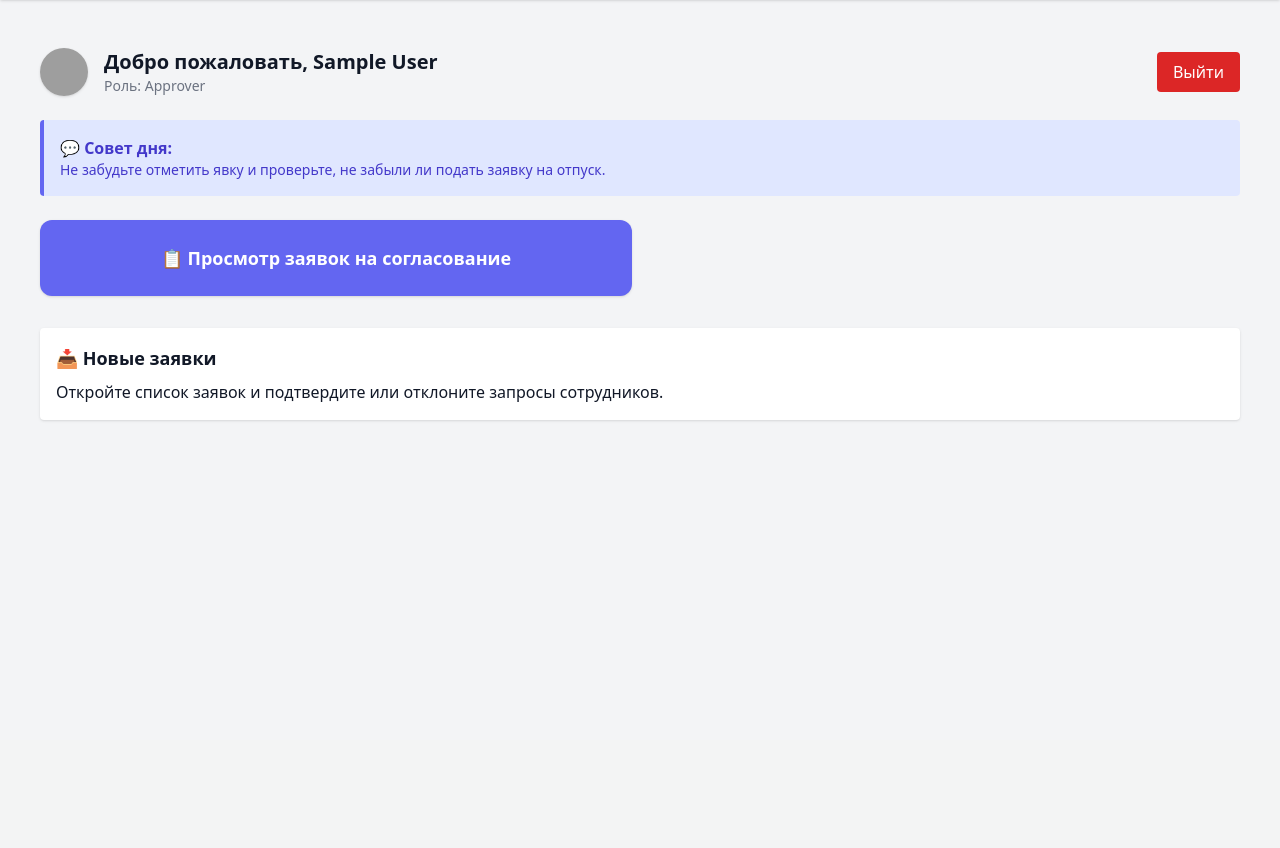
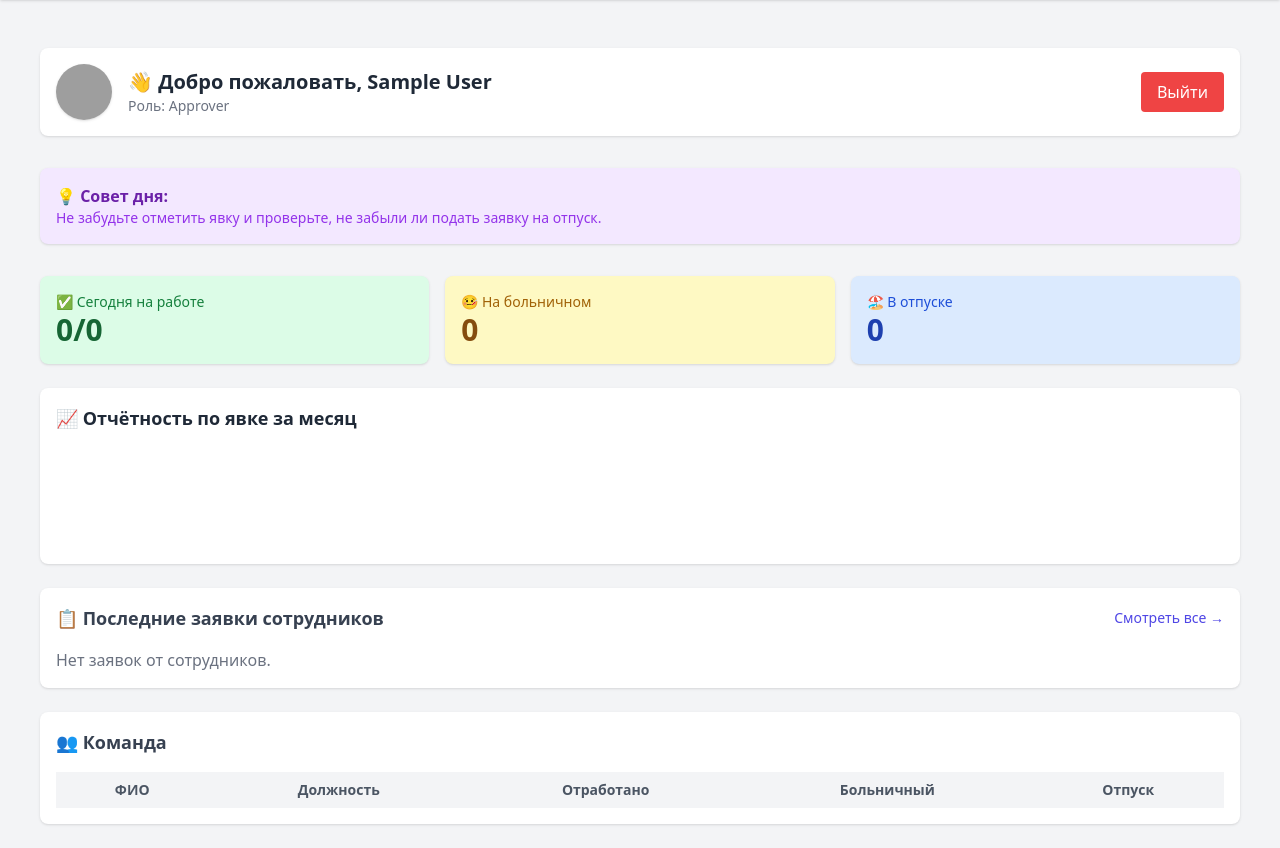
Before and after one commit to NurikD/tabel-track, a Django app: page / in a window 1280 px wide. Shown: the part 60-908 px from the top of the page. Before the commit the page ends 481 px from the top, so only its background shows below. Run offline with Django 5.2, Linux system fonts and the light colour scheme; a user stored in the database is signed in; tables that the repository leaves empty hold one stand-in row (values such as "Sample post"); lists and menus that the app fills with data are empty; some libraries are stand-ins or nearby versions; grey boxes are pictures that could not be loaded.

Commit message:
редизайн дашбордов, добавление должности в бд

```diff
--- a/tabelTrack/app/admin.py
+++ b/tabelTrack/app/admin.py
@@ -5,11 +5,9 @@ from django.contrib.auth.admin import UserAdmin
 @admin.register(CustomUser)
 class CustomUserAdmin(UserAdmin):
     fieldsets = UserAdmin.fieldsets + (
-        ('Дополнительно', {
-            'fields': ('role', 'gender', 'shift_type', 'shift_start_date')  # добавляем поле в интерфейс
-        }),
+        ('Дополнительно', {'fields': ('role', 'gender', 'shift_type', 'shift_start_date', 'position')}),
     )
-    list_display = ['username', 'email', 'first_name', 'last_name', 'role', 'shift_type']
+    list_display = ['username', 'email', 'get_full_name', 'position', 'role']
     list_filter = ['role', 'shift_type']
 
 @admin.register(LeaveRequest)
--- a/tabelTrack/app/templates/dashboard.html
+++ b/tabelTrack/app/templates/dashboard.html
@@ -4,118 +4,162 @@
 {% block content %}
 <div class="max-w-7xl mx-auto p-6">
 
-  <!-- Приветствие и аватар -->
-  <div class="flex items-center justify-between mb-6">
-    <div class="flex items-center space-x-4">
+  <!-- Верхняя панель -->
+  <div class="flex items-center justify-between mb-8 bg-white shadow rounded-lg p-4">
+    <div class="flex items-center">
       <img src="https://ui-avatars.com/api/?name={{ user.get_full_name }}" alt="avatar"
-           class="w-12 h-12 rounded-full shadow">
+           class="w-14 h-14 rounded-full shadow mr-4">
       <div>
-        <h1 class="text-xl font-bold">Добро пожаловать, {{ user.get_full_name }}</h1>
+        <h1 class="text-xl font-bold text-gray-800">👋 Добро пожаловать, {{ user.get_full_name }}</h1>
         <p class="text-sm text-gray-500">Роль: {{ user.role|title }}</p>
       </div>
     </div>
     <form action="{% url 'logout' %}" method="post">
       {% csrf_token %}
-      <button type="submit" class="bg-red-600 text-white px-4 py-2 rounded hover:bg-red-700">
-        Выйти
-      </button>
+      <button type="submit" class="px-4 py-2 bg-red-500 text-white rounded hover:bg-red-600 transition">Выйти</button>
     </form>
   </div>
 
   <!-- Совет дня -->
-  <div class="bg-indigo-100 border-l-4 border-indigo-500 text-indigo-700 p-4 rounded mb-6">
-    <p class="font-semibold">💬 Совет дня:</p>
-    <p class="text-sm">Не забудьте отметить явку и проверьте, не забыли ли подать заявку на отпуск.</p>
+  <div class="bg-purple-100 p-4 rounded-lg shadow mb-8">
+    <p class="font-semibold text-purple-800">💡 Совет дня:</p>
+    <p class="text-sm text-purple-600">Не забудьте отметить явку и проверьте, не забыли ли подать заявку на отпуск.</p>
   </div>
 
   {% if user.role == 'worker' %}
-    <!-- Реальная статистика -->
-    <div class="grid grid-cols-2 md:grid-cols-4 gap-4 mb-8">
-      <div class="bg-white shadow p-4 rounded-lg text-center">
-        <div class="text-sm text-gray-500">Отработано</div>
-        <div class="text-2xl font-bold text-green-600">{{ worked_days }} дн.</div>
+    <!-- Блок карточек -->
+    <div class="grid grid-cols-2 md:grid-cols-4 gap-6 mb-8">
+      <div class="p-5 bg-green-100 rounded-xl shadow text-center">
+        <p class="text-gray-600">✅ Отработано</p>
+        <p class="text-3xl font-bold text-green-700">{{ worked_days }}</p>
       </div>
-      <div class="bg-white shadow p-4 rounded-lg text-center">
-        <div class="text-sm text-gray-500">Отпуск</div>
-        <div class="text-2xl font-bold text-blue-600">{{ vacation_days }} дн.</div>
+      <div class="p-5 bg-blue-100 rounded-xl shadow text-center">
+        <p class="text-gray-600">🏖️ Отпуск</p>
+        <p class="text-3xl font-bold text-blue-700">{{ vacation_days }}</p>
       </div>
-      <div class="bg-white shadow p-4 rounded-lg text-center">
-        <div class="text-sm text-gray-500">Больничный</div>
-        <div class="text-2xl font-bold text-yellow-600">{{ sick_days }} дн.</div>
+      <div class="p-5 bg-yellow-100 rounded-xl shadow text-center">
+        <p class="text-gray-600">🤒 Больничный</p>
+        <p class="text-3xl font-bold text-yellow-700">{{ sick_days }}</p>
       </div>
-      <div class="bg-white shadow p-4 rounded-lg text-center">
-        <div class="text-sm text-gray-500">Пропущено</div>
-        <div class="text-2xl font-bold text-red-600">{{ absent_days }} дн.</div>
+      <div class="p-5 bg-red-100 rounded-xl shadow text-center">
+        <p class="text-gray-600">⛔ Пропущено</p>
+        <p class="text-3xl font-bold text-red-700">{{ absent_days }}</p>
       </div>
     </div>
-  {% endif %}
 
-  <!-- Панель действий -->
+    <!-- Кнопки -->
     <div class="grid grid-cols-1 md:grid-cols-2 gap-4 mb-8">
-    {% if user.role == 'worker' %}
-      <a href="{% url 'attendance' %}"
-         class="bg-blue-500 hover:bg-blue-600 text-white p-6 rounded-xl text-center text-lg font-semibold shadow">
+      <a href="{% url 'attendance' %}" class="py-4 bg-indigo-500 hover:bg-indigo-600 text-white rounded-xl shadow text-center transition">
         📅 Мой табель
       </a>
-      <a href="{% url 'leave_request' %}"
-         class="bg-green-500 hover:bg-green-600 text-white p-6 rounded-xl text-center text-lg font-semibold shadow">
+      <a href="{% url 'leave_request' %}" class="py-4 bg-teal-500 hover:bg-teal-600 text-white rounded-xl shadow text-center transition">
         📝 Подать заявку
       </a>
+    </div>
+
+    <!-- Последние заявки -->
+    <div class="bg-white shadow rounded-lg p-4">
+      <h2 class="font-bold text-lg text-gray-700 mb-4">🗂️ Последние заявки</h2>
+      <ul class="divide-y">
+        {% for req in my_requests %}
+          <li class="py-3 flex justify-between items-center">
+            <span class="text-gray-700">{{ req.get_leave_type_display }}: {{ req.start_date }} – {{ req.end_date }}</span>
+            <span class="text-sm px-2 py-1 rounded font-medium
+              {% if req.status == 'approved' %}bg-green-100 text-green-700
+              {% elif req.status == 'rejected' %}bg-red-100 text-red-700
+              {% else %}bg-yellow-100 text-yellow-700{% endif %}">
+              {% if req.status == 'approved' %}✅ Одобрено{% elif req.status == 'rejected' %}❌ Отклонено{% else %}⏳ В ожидании{% endif %}
+            </span>
+          </li>
+        {% empty %}
+          <li class="text-gray-500">Нет заявок.</li>
+        {% endfor %}
+      </ul>
+    </div>
   {% elif user.role == 'editor' %}
-      <a href="{% url 'edit_attendance' %}"
-         class="bg-yellow-500 hover:bg-yellow-600 text-white p-6 rounded-xl text-center text-lg font-semibold shadow">
+    <!-- Editor блок -->
+    <div class="mb-8 bg-yellow-100 p-4 rounded-xl shadow">
+      <h2 class="text-lg font-semibold text-yellow-700 mb-2">🛠️ Задача редактора</h2>
+      <p class="text-gray-700">Проверьте табели сотрудников за текущий период и при необходимости внесите корректировки.</p>
+    </div>
+    <a href="{% url 'edit_attendance' %}" class="py-4 bg-yellow-500 hover:bg-yellow-600 text-white rounded-xl shadow text-center transition block">
       🛠 Редактировать табель сотрудников
     </a>
   {% elif user.role == 'approver' %}
-      <a href="{% url 'approve_requests' %}"
-         class="bg-indigo-500 hover:bg-indigo-600 text-white p-6 rounded-xl text-center text-lg font-semibold shadow">
-        📋 Просмотр заявок на согласование
-      </a>
-    {% elif user.role == 'admin' %}
-      <a href="{% url 'user_management' %}"
-         class="bg-gray-800 hover:bg-gray-700 text-white p-6 rounded-xl text-center text-lg font-semibold shadow">
-        👥 Управление пользователями
-      </a>
-    {% endif %}
+    <!-- Approver: Блок статистики -->
+    <div class="grid grid-cols-1 md:grid-cols-3 gap-4 mb-6">
+      <div class="bg-green-100 rounded-lg shadow p-4">
+        <h2 class="text-sm text-green-700">✅ Сегодня на работе</h2>
+        <p class="text-3xl font-bold text-green-800">{{ stats.today_present }}/{{ stats.total_employees }}</p>
+      </div>
+      <div class="bg-yellow-100 rounded-lg shadow p-4">
+        <h2 class="text-sm text-yellow-700">🤒 На больничном</h2>
+        <p class="text-3xl font-bold text-yellow-800">{{ stats.today_sick }}</p>
+      </div>
+      <div class="bg-blue-100 rounded-lg shadow p-4">
+        <h2 class="text-sm text-blue-700">🏖️ В отпуске</h2>
+        <p class="text-3xl font-bold text-blue-800">{{ stats.today_vacation }}</p>
+      </div>
     </div>
 
-  <!-- Инфо для редактора -->
-  {% if user.role == 'editor' %}
-    <div class="bg-white p-4 rounded shadow mb-8">
-      <h2 class="text-lg font-semibold mb-2">📊 Задача</h2>
-      <p>Проверьте табели сотрудников за текущий период и при необходимости внесите корректировки.</p>
+    <!-- График -->
+    <div class="mb-6 bg-white rounded-lg shadow p-4">
+      <h2 class="text-lg font-semibold text-gray-800 mb-4">📈 Отчётность по явке за месяц</h2>
+      <canvas id="attendanceChart" height="100"></canvas>
     </div>
-  {% endif %}
 
-  <!-- Инфо для согласующего -->
-  {% if user.role == 'approver' %}
-    <div class="bg-white p-4 rounded shadow mb-8">
-      <h2 class="text-lg font-semibold mb-2">📥 Новые заявки</h2>
-      <p>Откройте список заявок и подтвердите или отклоните запросы сотрудников.</p>
+    <!-- Последние заявки сотрудников -->
+    <div class="bg-white shadow rounded-lg p-4 mb-6">
+      <div class="flex justify-between items-center mb-4">
+        <h2 class="font-bold text-lg text-gray-700">📋 Последние заявки сотрудников</h2>
+        <a href="{% url 'approve_requests' %}" class="text-sm text-indigo-600 hover:underline">Смотреть все →</a>
       </div>
-  {% endif %}
-
-  <!-- Последние заявки — worker -->
-  {% if user.role == 'worker' %}
-    <h2 class="text-xl font-semibold mb-2">📋 Последние заявки</h2>
-    <ul class="space-y-2">
-      {% for req in my_requests %}
-        <li class="bg-white p-3 rounded shadow flex justify-between items-center">
-          <span>{{ req.get_leave_type_display }}: {{ req.start_date }} – {{ req.end_date }}</span>
-          <span class="text-sm font-medium
-            {% if req.status == 'approved' %}text-green-600
-            {% elif req.status == 'rejected' %}text-red-600
-            {% else %}text-yellow-600{% endif %}">
-            {% if req.status == 'approved' %}✅ Одобрено
-            {% elif req.status == 'rejected' %}❌ Отклонено
-            {% else %}⏳ В ожидании{% endif %}
+      <ul class="divide-y">
+        {% for req in team_requests %}
+          <li class="py-2 flex justify-between items-center">
+            <div>
+              <p class="font-medium text-gray-700">{{ req.user.get_full_name }}</p>
+              <p class="text-sm text-gray-500">{{ req.get_leave_type_display }}: {{ req.start_date }} – {{ req.end_date }}</p>
+            </div>
+            <span class="text-sm px-2 py-1 rounded font-medium
+              {% if req.status == 'approved' %}bg-green-100 text-green-700
+              {% elif req.status == 'rejected' %}bg-red-100 text-red-700
+              {% else %}bg-yellow-100 text-yellow-700{% endif %}">
+              {% if req.status == 'approved' %}✅ Одобрено{% elif req.status == 'rejected' %}❌ Отклонено{% else %}⏳ В ожидании{% endif %}
             </span>
           </li>
         {% empty %}
-        <li class="text-sm text-gray-500">Нет заявок.</li>
+          <li class="text-gray-500">Нет заявок от сотрудников.</li>
         {% endfor %}
       </ul>
+    </div>
+
+    <!-- Команда -->
+    <div class="bg-white shadow rounded-lg p-4">
+      <h2 class="font-bold text-lg text-gray-700 mb-4">👥 Команда</h2>
+      <table class="min-w-full divide-y">
+        <thead class="bg-gray-100">
+          <tr>
+            <th class="px-4 py-2 text-sm text-gray-600">ФИО</th>
+            <th class="px-4 py-2 text-sm text-gray-600">Должность</th>
+            <th class="px-4 py-2 text-sm text-gray-600">Отработано</th>
+            <th class="px-4 py-2 text-sm text-gray-600">Больничный</th>
+            <th class="px-4 py-2 text-sm text-gray-600">Отпуск</th>
+          </tr>
+        </thead>
+        <tbody>
+          {% for member in team_members %}
+            <tr class="hover:bg-gray-50">
+              <td class="px-4 py-2">{{ member.get_full_name }}</td>
+              <td class="px-4 py-2">{{ member.position }}</td>
+              <td class="px-4 py-2">{{ member.worked_days }}</td>
+              <td class="px-4 py-2">{{ member.sick_days }}</td>
+              <td class="px-4 py-2">{{ member.vacation_days }}</td>
+            </tr>
+          {% endfor %}
+        </tbody>
+      </table>
+    </div>
   {% endif %}
-
 </div>
 {% endblock %}
--- a/tabelTrack/app/views.py
+++ b/tabelTrack/app/views.py
@@ -3,7 +3,7 @@ from calendar import monthrange
 from django.shortcuts import render, redirect
 from django.contrib.auth.decorators import login_required, user_passes_test
 from .forms import LeaveRequestForm
-from .models import LeaveRequest
+from .models import LeaveRequest, CustomUser
 from django.utils.timezone import now
 from django.contrib import messages
 from django.db.models import Q
@@ -18,29 +18,67 @@ def is_admin(user): return user.role == 'admin'
 
 # Главная страница — доступна всем авторизованным
 @login_required
+@user_passes_test(is_approver)
 def dashboard(request):
-    context = {}
+    today = date.today()
 
-    if request.user.role == 'worker':
-        user = request.user
+    # Список всех сотрудников
+    team_members = CustomUser.objects.filter(role='worker')
 
-        # Последние 5 заявок
-        my_requests = LeaveRequest.objects.filter(user=user).order_by('-created_at')[:5]
+    # Подсчёт общей статистики
+    total_employees = team_members.count()
 
-        # Счётчики по типу отпуска (approved)
-        approved = LeaveRequest.objects.filter(user=user, status='approved')
-        vacation_days = sum((r.end_date - r.start_date).days + 1 for r in approved if r.leave_type == 'vacation')
-        sick_days = sum((r.end_date - r.start_date).days + 1 for r in approved if r.leave_type == 'sick')
+    # Заявки, перекрывающие сегодня
+    active_requests_today = LeaveRequest.objects.filter(
+        status='approved',
+        start_date__lte=today,
+        end_date__gte=today
+    )
 
-        context.update({
-            'my_requests': my_requests,
+    today_vacation = active_requests_today.filter(leave_type='vacation').count()
+    today_sick = active_requests_today.filter(leave_type='sick').count()
+    today_present = total_employees - today_vacation - today_sick
+
+    # Статистика
+    stats = {
+        "today_present": today_present,
+        "today_sick": today_sick,
+        "today_vacation": today_vacation,
+        "total_employees": total_employees,
+    }
+
+    # Последние 5 заявок сотрудников
+    team_requests = LeaveRequest.objects.filter(
+        user__role='worker'
+    ).order_by('-created_at')[:5]
+
+    # По каждому сотруднику: сколько отработал, отпуск, больничный
+    detailed_members = []
+    for member in team_members:
+        vacation = LeaveRequest.objects.filter(user=member, leave_type='vacation', status='approved')
+        sick = LeaveRequest.objects.filter(user=member, leave_type='sick', status='approved')
+
+        vacation_days = sum((r.end_date - r.start_date).days + 1 for r in vacation)
+        sick_days = sum((r.end_date - r.start_date).days + 1 for r in sick)
+        absent_days = 0  # сюда можно добавить отсутствие без причины
+
+        # Для примера: считаем отработанные дни = общее кол-во рабочих дней - отпуск - больничный
+        worked_days = 14  # ❗пока фиксированное число (можно связать с табелем)
+
+        detailed_members.append({
+            'get_full_name': member.get_full_name(),
+            'position': getattr(member, 'position', '—'),
             'vacation_days': vacation_days,
             'sick_days': sick_days,
-            'absent_days': 3,  # Пока статично — можно потом вычислять по табелю
-            'worked_days': 14  # Пока статично — можно интегрировать из attendance
+            'worked_days': worked_days,
         })
 
-    return render(request, 'dashboard.html', context)
+    return render(request, 'dashboard.html', {
+        'stats': stats,
+        'team_requests': team_requests,
+        'team_members': detailed_members,
+        'user': request.user
+    })
 
 
 @login_required
```
Also changed, not shown: tabelTrack/app/models.py (+16 -1 lines), tabelTrack/app/migrations/0006_customuser_position.py (added), tabelTrack/app/migrations/0007_alter_customuser_position.py (added). Lines whose indentation alone changed are shown as unchanged.
